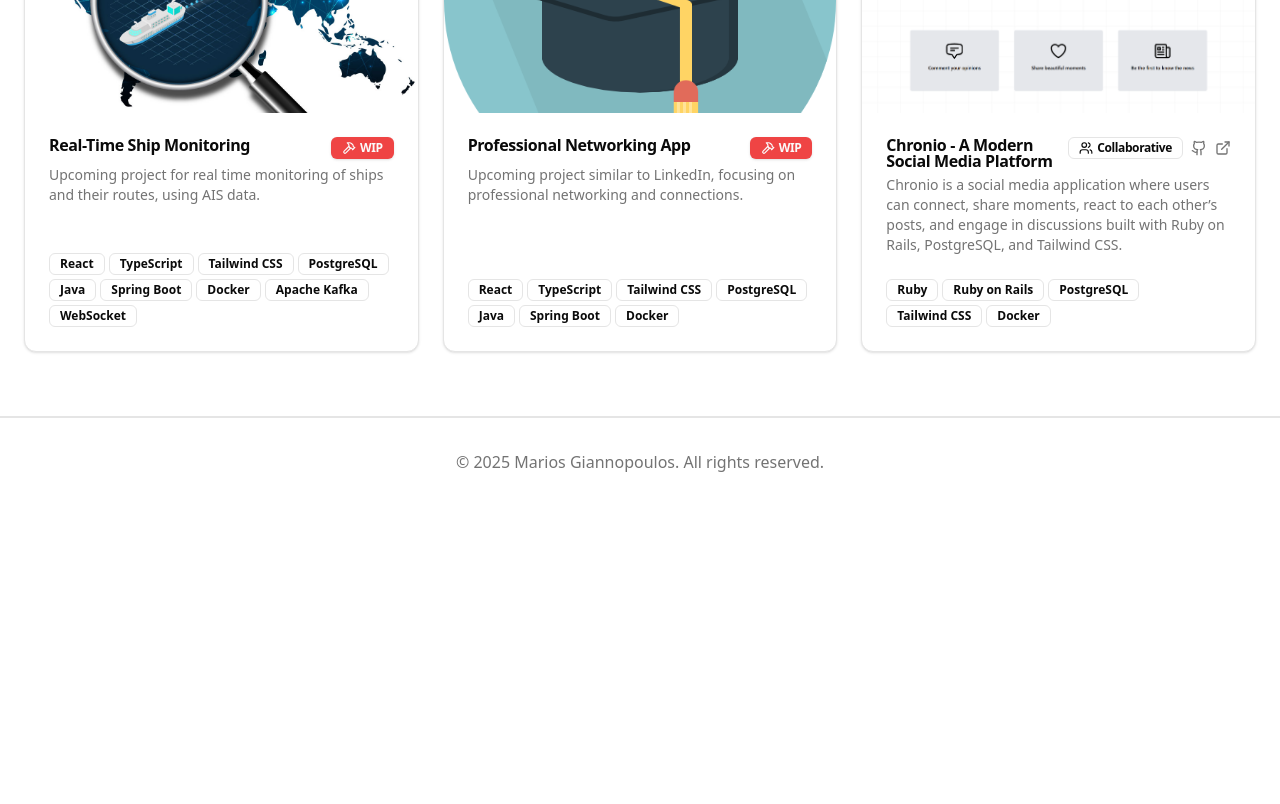
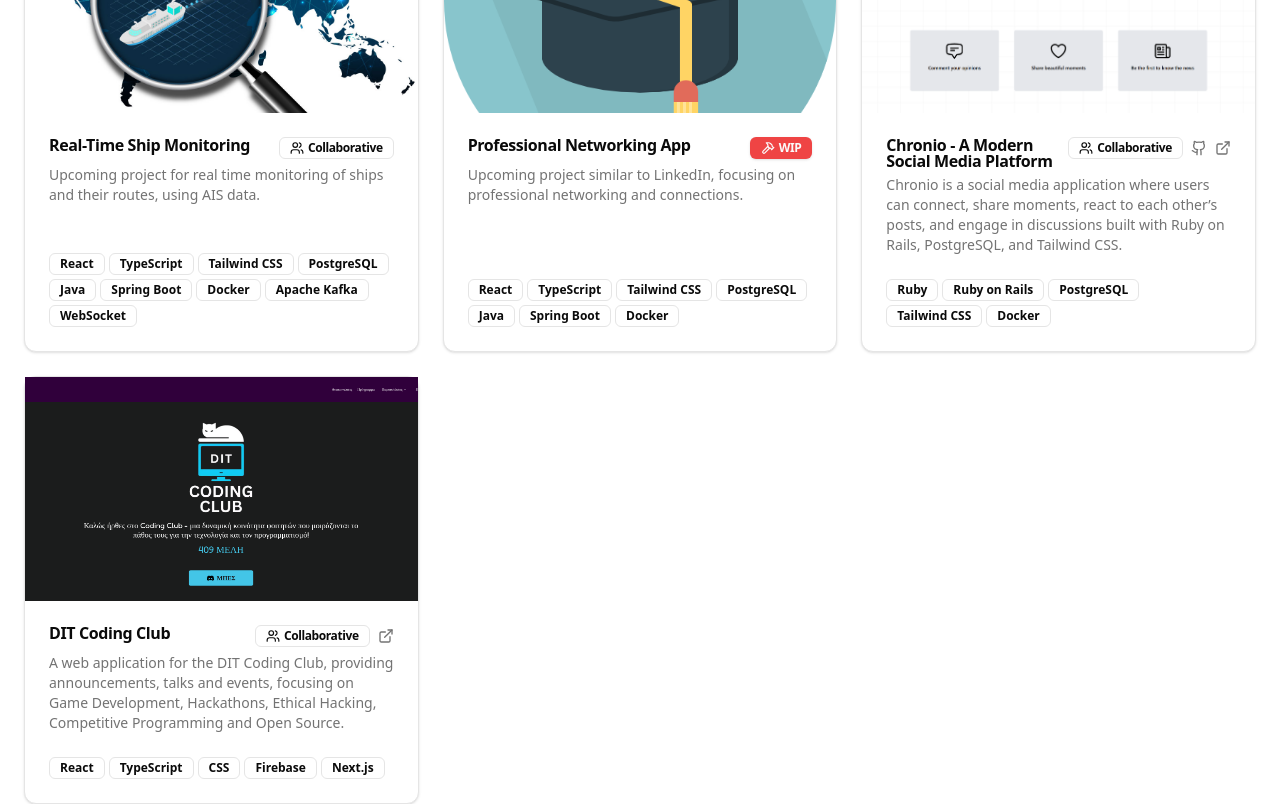
Before and after one commit to mgiannopoulos24/Portfolio, a React (Vite) app: page / in a window 1280 px wide. Shown: the part 2880-3684 px from the top of the page. Before the commit the page ends 3386 px from the top, so only its background shows below. Built offline with nearby package versions, Linux system fonts and the light colour scheme; the HTML template or start-up script is replaced by a standard one.

Commit message:
Add projects

```diff
--- a/src/App.tsx
+++ b/src/App.tsx
@@ -4,6 +4,7 @@ import cv from '@/assets/cv.png';
 import v3 from '@/assets/mystudies.png';
 import student from '@/assets/student.png';
 import chronio from '@/assets/chronio.png';
+import codingclub from '@/assets/codingclub.png';
 import ProjectCard from '@/components/ProjectCard';
 import { Badge } from '@/components/ui/badge';
 import { Button } from '@/components/ui/button';
@@ -18,7 +19,8 @@ const imageMap: { [key: string]: string } = {
   cv,
   v3,
   student,
-  chronio
+  chronio,
+  codingclub
 };
 
 export default function Portfolio() {
--- a/src/data/projects.json
+++ b/src/data/projects.json
@@ -68,7 +68,7 @@
       "Apache Kafka",
       "WebSocket"
     ],
-    "status": "wip"
+    "status": "collaborative"
   },
   {
     "name": "professional-network",
@@ -87,5 +87,14 @@
     "status": "collaborative",
     "githubUrl": "https://github.com/artemisln/chronio",
     "liveUrl": "https://chronio.onrender.com/"
+  },
+  {
+    "name": "coding-club",
+    "imageKey": "codingclub",
+    "title": "DIT Coding Club",
+    "description": "A web application for the DIT Coding Club, providing announcements, talks and events, focusing on Game Development, Hackathons, Ethical Hacking, Competitive Programming and Open Source.",
+    "tags": ["React", "TypeScript", "CSS", "Firebase", "Next.js"],
+    "status": "collaborative",
+    "liveUrl": "https://coding-club-web.vercel.app/"
   }
 ]
```
Also changed, not shown: src/assets/codingclub.png (added).
